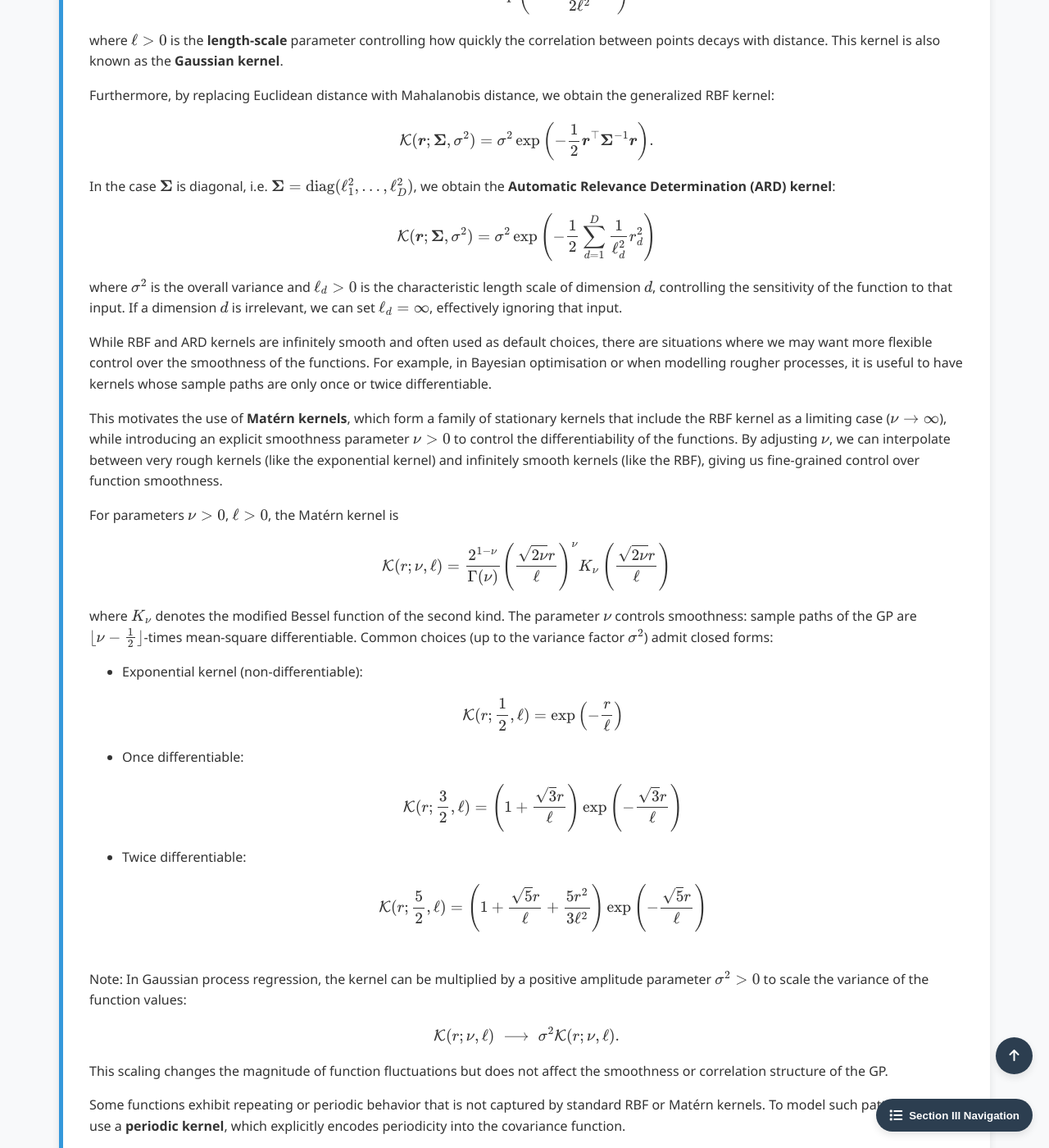
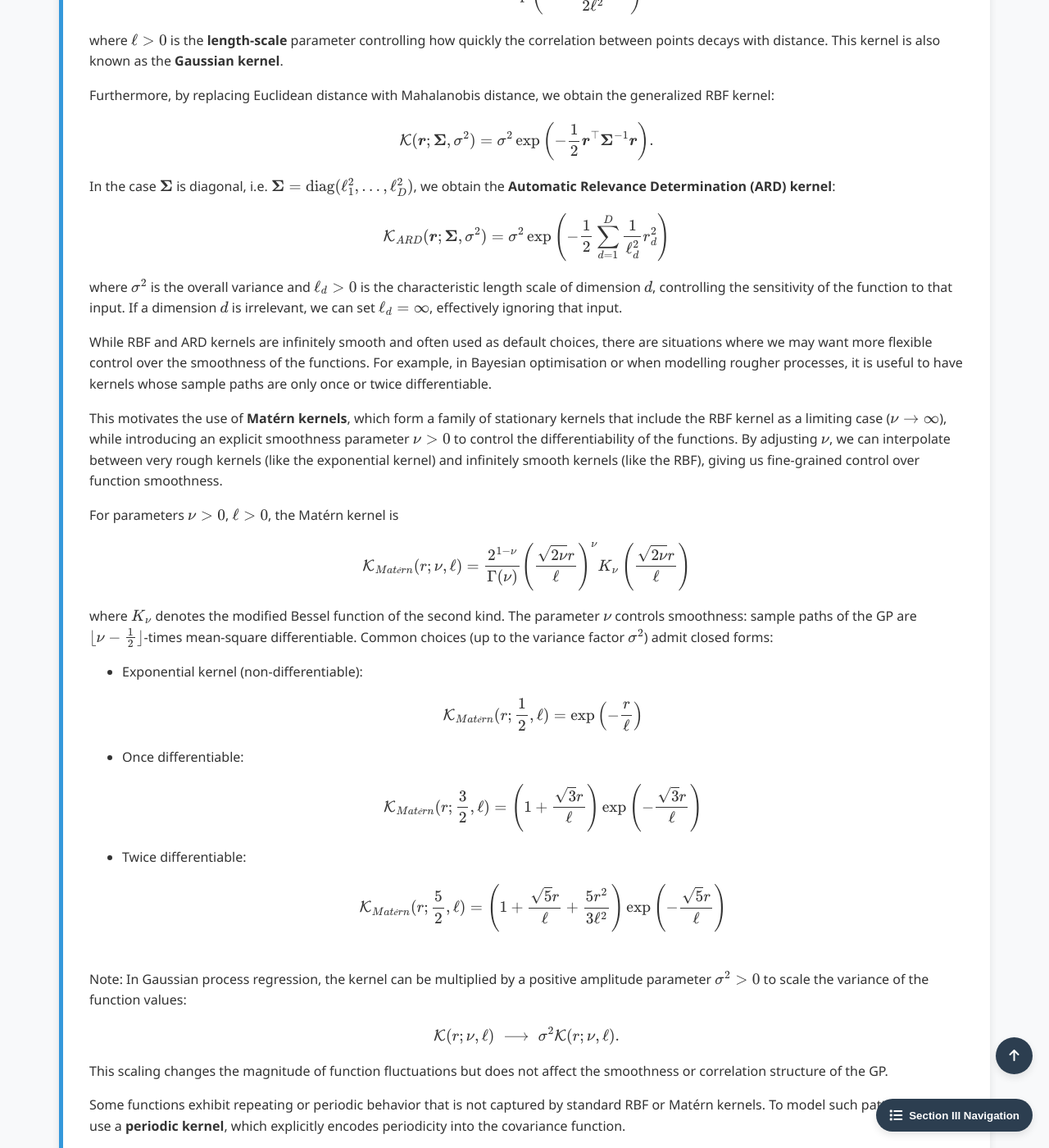
Before and after one commit to Yusukey01/yusukey01.github.io, a Jekyll site: the page built from Mathematics/Probability/gaussian_process.html, in a window 1280 px wide and 1400 px high, scrolled down 2415 px. Shown: the whole window at 82% size. Built offline with Jekyll 4.4.1, drawn with Linux system fonts in a browser that asks for light colours; some of the changed text lies outside the part shown.

Commit message:
added Gaussian Process

```diff
--- a/Mathematics/Probability/gaussian_process.html
+++ b/Mathematics/Probability/gaussian_process.html
@@ -243,7 +243,7 @@ uses_python: true
                     In the case \(\boldsymbol{\Sigma}\) is diagonal, i.e. \(\boldsymbol{\Sigma} = \mathrm{diag}(\ell_1^2, \ldots, \ell_D^2)\),
                     we obtain the <strong>Automatic Relevance Determination (ARD) kernel</strong>:
                     \[
-                    \mathcal{K}(\boldsymbol{r}; \boldsymbol{\Sigma}, \sigma^2)
+                    \mathcal{K}_{ARD}(\boldsymbol{r}; \boldsymbol{\Sigma}, \sigma^2)
                     =  \sigma^2 \exp \left( - \frac{1}{2} \sum_{d=1}^D \frac{1}{\ell_d^2 }r_d^2 \right)
                     \]
                     where \(\sigma^2\) is the overall variance and \(\ell_d >0\) is the characteristic length scale of dimension \(d\),
@@ -269,7 +269,7 @@ uses_python: true
                 <p>
                     For parameters \(\nu>0\), \(\ell>0\), the Matérn kernel is
                     \[
-                    \mathcal{K}(r; \nu, \ell ) = \frac{2^{1-\nu}}{\Gamma(\nu)}\left(\frac{\sqrt{2\nu}r}{\ell}\right)^\nu
+                    \mathcal{K}_{Matérn}(r; \nu, \ell ) = \frac{2^{1-\nu}}{\Gamma(\nu)}\left(\frac{\sqrt{2\nu}r}{\ell}\right)^\nu
                     K_\nu\left(\frac{\sqrt{2\nu}r}{\ell}\right)
                     \]
                 <p>
@@ -282,15 +282,15 @@ uses_python: true
                 <ul style="padding-left:40px;">
                     <li>Exponential kernel (non-differentiable):</li>
                     \[
-                    \mathcal{K}(r; \frac{1}{2}, \ell )  = \exp \left(- \frac{r}{\ell}\right)
+                    \mathcal{K}_{Matérn}(r; \frac{1}{2}, \ell )  = \exp \left(- \frac{r}{\ell}\right)
                     \]
                     <li>Once differentiable:</li>
                     \[
-                    \mathcal{K}(r; \frac{3}{2}, \ell )  = \left(1 + \frac{\sqrt{3}r}{\ell}\right)\exp \left(- \frac{\sqrt{3}r}{\ell}\right)
+                    \mathcal{K}_{Matérn}(r; \frac{3}{2}, \ell )  = \left(1 + \frac{\sqrt{3}r}{\ell}\right)\exp \left(- \frac{\sqrt{3}r}{\ell}\right)
                     \]
                     <li>Twice differentiable:</li>
                     \[
-                    \mathcal{K}(r; \frac{5}{2}, \ell )  = \left(1 + \frac{\sqrt{5}r}{\ell} + \frac{5r^2}{3\ell^2}\right)\exp \left(- \frac{\sqrt{5}r}{\ell}\right)
+                    \mathcal{K}_{Matérn}(r; \frac{5}{2}, \ell )  = \left(1 + \frac{\sqrt{5}r}{\ell} + \frac{5r^2}{3\ell^2}\right)\exp \left(- \frac{\sqrt{5}r}{\ell}\right)
                     \]
                 </ul>
                 <br>
```
Also changed, not shown: other parts of Mathematics/Probability/gaussian_process.html (+1 -1 lines).
